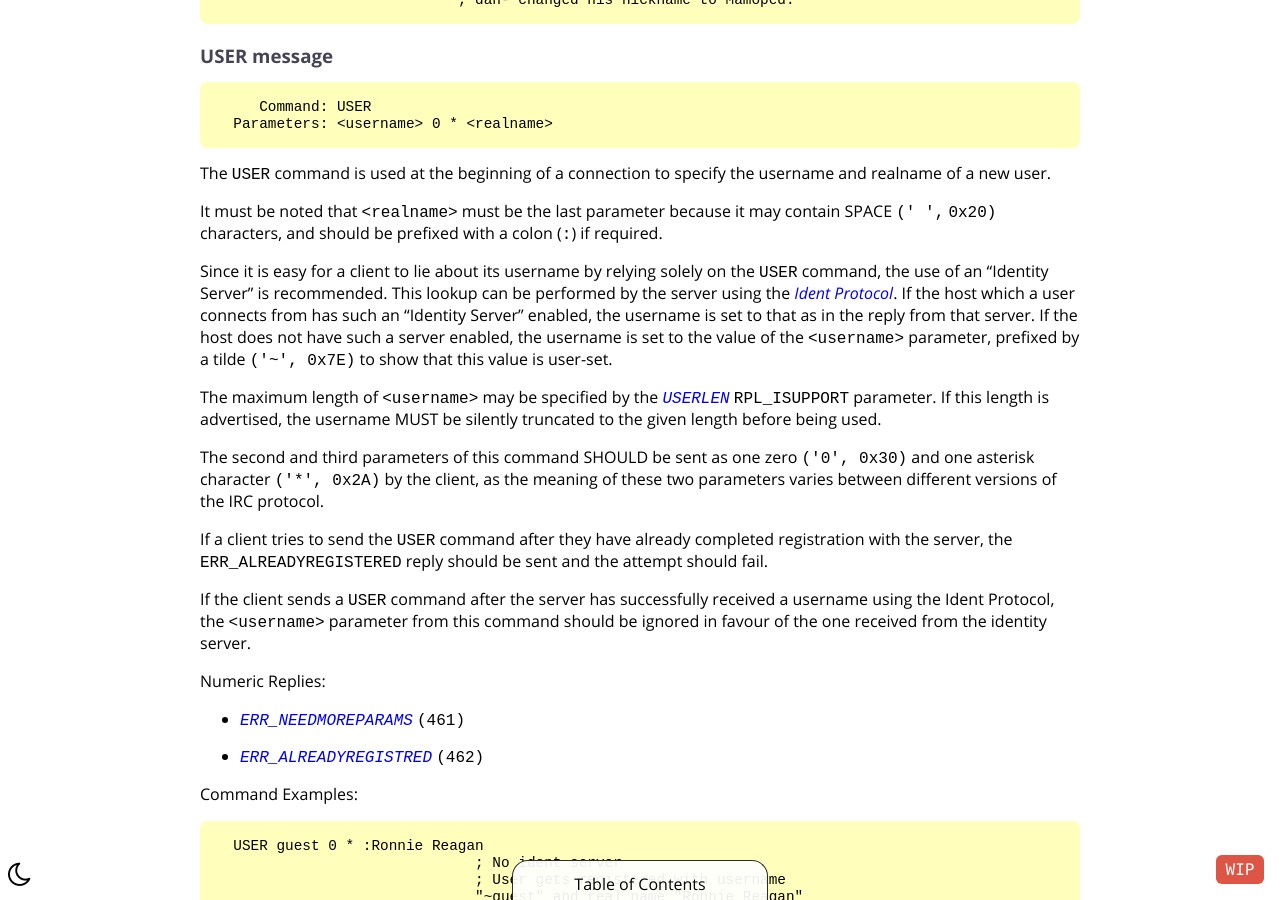
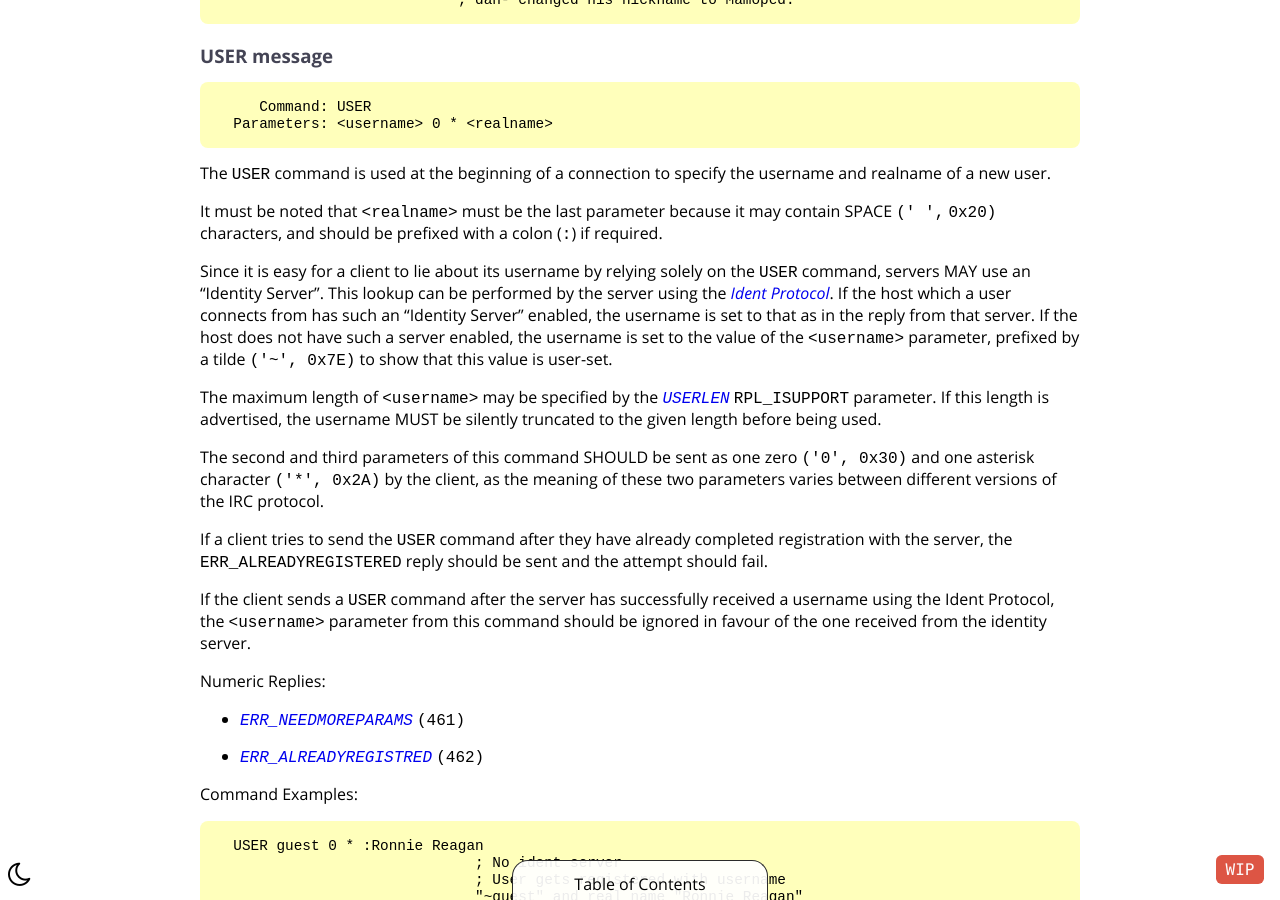
Before and after one commit to ircdocs/modern-irc, a Jekyll site: the page built from index.md, in a window 1280 px wide and 900 px high, scrolled down 15662 px. Built offline with Jekyll 4.4.1, drawn with Linux system fonts in a browser that asks for light colours.

Commit message:
Simply mention Ident, instead of recommending it.

```diff
--- a/index.md
+++ b/index.md
@@ -705,7 +705,7 @@ The `USER` command is used at the beginning of a connection to specify the usern
 
 It must be noted that `<realname>` must be the last parameter because it may contain SPACE `(' ',` `0x20)` characters, and should be prefixed with a colon (`:`) if required.
 
-Since it is easy for a client to lie about its username by relying solely on the `USER` command, the use of an "Identity Server" is recommended. This lookup can be performed by the server using the [Ident Protocol](http://tools.ietf.org/html/rfc1413). If the host which a user connects from has such an "Identity Server" enabled, the username is set to that as in the reply from that server. If the host does not have such a server enabled, the username is set to the value of the `<username>` parameter, prefixed by a tilde `('~', 0x7E)` to show that this value is user-set.
+Since it is easy for a client to lie about its username by relying solely on the `USER` command, servers MAY use an "Identity Server". This lookup can be performed by the server using the [Ident Protocol](http://tools.ietf.org/html/rfc1413). If the host which a user connects from has such an "Identity Server" enabled, the username is set to that as in the reply from that server. If the host does not have such a server enabled, the username is set to the value of the `<username>` parameter, prefixed by a tilde `('~', 0x7E)` to show that this value is user-set.
 
 The maximum length of `<username>` may be specified by the [`USERLEN`](#userlen-parameter) `RPL_ISUPPORT` parameter. If this length is advertised, the username MUST be silently truncated to the given length before being used.
 
```
